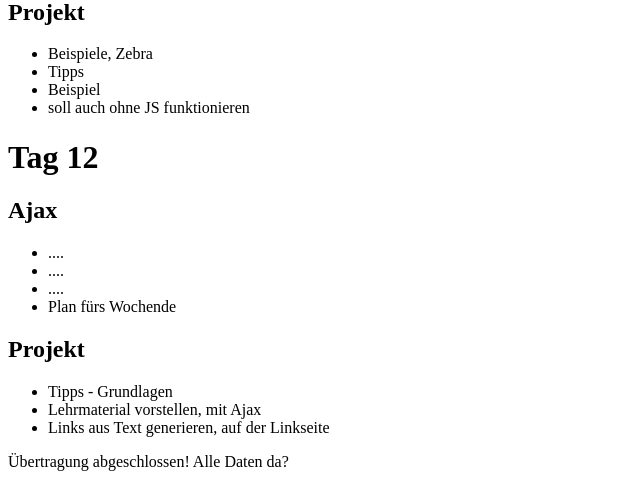
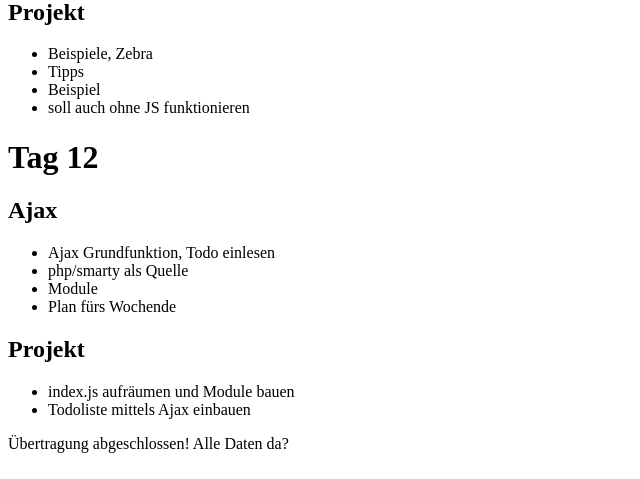
Before and after one commit to susann99/jquery-kurs, a PHP site: page /todo.html in a window 1280 px wide. Shown: the part 4525-5004 px from the top of the page, without its empty margins (0-640 px from the left). After the commit the page ends 4978 px from the top, so only its background shows below. Run offline with PHP 8.4, Linux system fonts and the light colour scheme.

Commit message:
ynnor projekt

```diff
--- a/3_T12ajax.php
+++ b/3_T12ajax.php
@@ -17,8 +17,8 @@
                             success: function(data,textStatus,jqXHR){
                               //console.log("ok -> data: %o textStatus: %o, jqXHR: %o", data,textStatus,jqXHR );
                               $("#ausgabe").html(data);
-                              var test =$("#ausgabe").$("body").children().html();
-                              $("#ausgabe").html(test);
+                              //var test =$("#website").children().html();
+                              //$("#ausgabe").html(test);
                               console.log(test);
                               $("#myDialog").dialog();
                             },
--- a/css/style.css
+++ b/css/style.css
@@ -179,7 +179,6 @@ nav li li a {
 }
 #contentRight article p {
     margin-left:20px;
-    font-size:10px;
 }
 #contentRight article h2 {
     font-size: 24px;
--- a/js/index.js
+++ b/js/index.js
@@ -221,5 +221,5 @@ $(document).ready(function(){
     }
 });
 $(document).ready(function(){
-    $("#contentRight article p:contains('Kontaktdaten')").html("Susann Rieder<br>E-Mail: susann_rieder@yahoo.de");
-})
+    $("#contentRight article p:contains('Kontaktdaten')").html("<br><br>Susann Rieder<br>E-Mail: susann_rieder@yahoo.de<br>Tel: 04531 886918");
+});
--- a/todo.html
+++ b/todo.html
@@ -2,9 +2,9 @@
 <html>
 <head>
 <meta charset="utf-8">
-<title>JQuery-Einführung</title>
+<title>JQuery-Einführunggg</title>
 </head>
-<body>
+<body id="website">
 <h1>JQuery-Kurs</h1>
 <a href="index.php">Inhalt</a>
 <p>
@@ -266,16 +266,15 @@ e1.Name = "Joe";   // The set accessor is invoked here
 <h1>Tag 12</h1>
 <h2>Ajax</h2>
 <ul>
-        <li>....</li>
-        <li>....</li>
-        <li>....</li>
+        <li>Ajax Grundfunktion, Todo einlesen</li>
+        <li>php/smarty als Quelle</li>
+        <li>Module</li>
         <li>Plan fürs Wochende</li>
 </ul>
 <h2>Projekt</h2>
 <ul>
-        <li>Tipps - Grundlagen</li>
-        <li>Lehrmaterial vorstellen, mit Ajax</li>
-        <li>Links aus Text generieren, auf der Linkseite</li>
+        <li>index.js aufräumen und Module bauen</li>
+        <li>Todoliste mittels Ajax einbauen</li>
 </ul>
 <div id="myDialog" title="Meldung von Ajax">
     Übertragung abgeschlossen! Alle Daten da?
```
